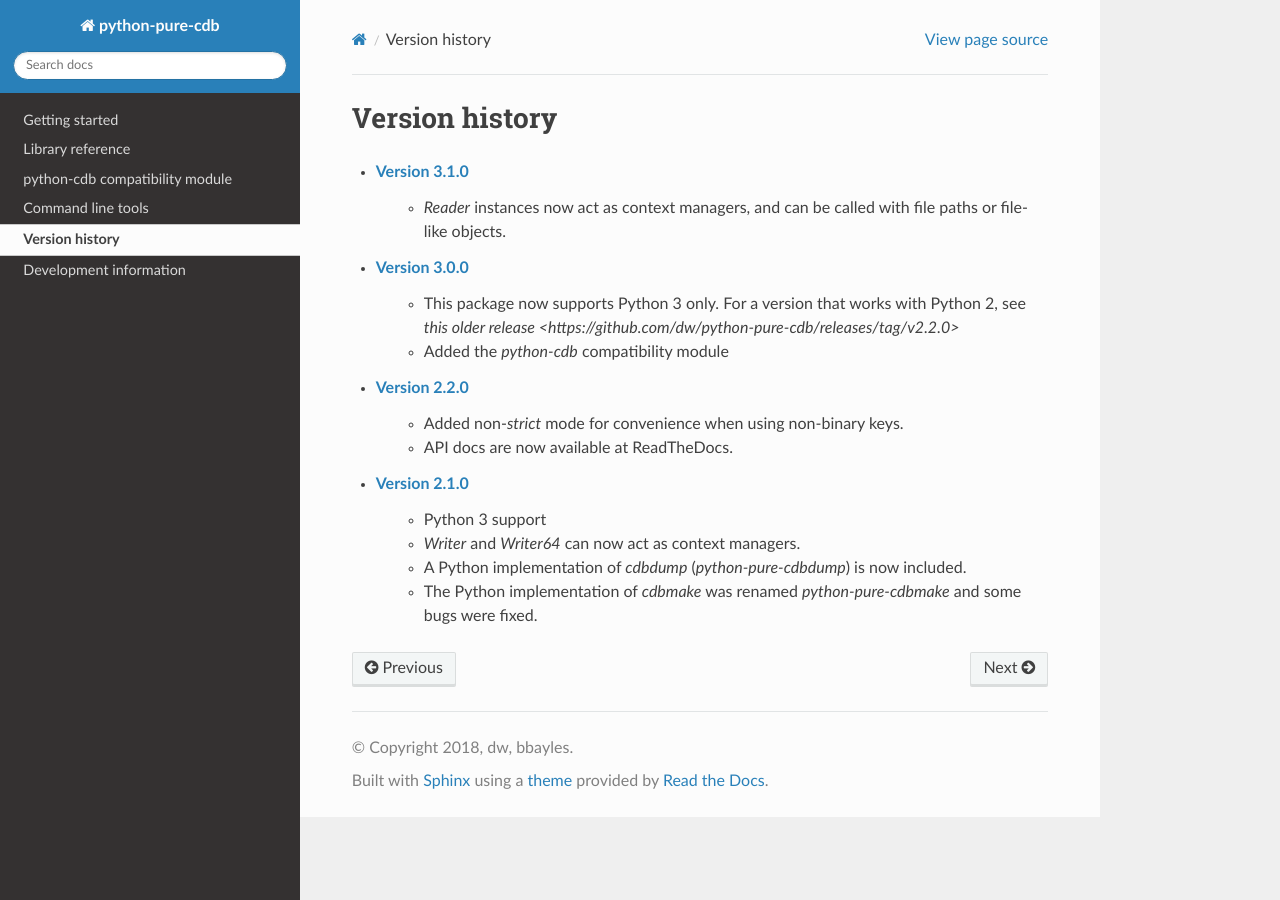
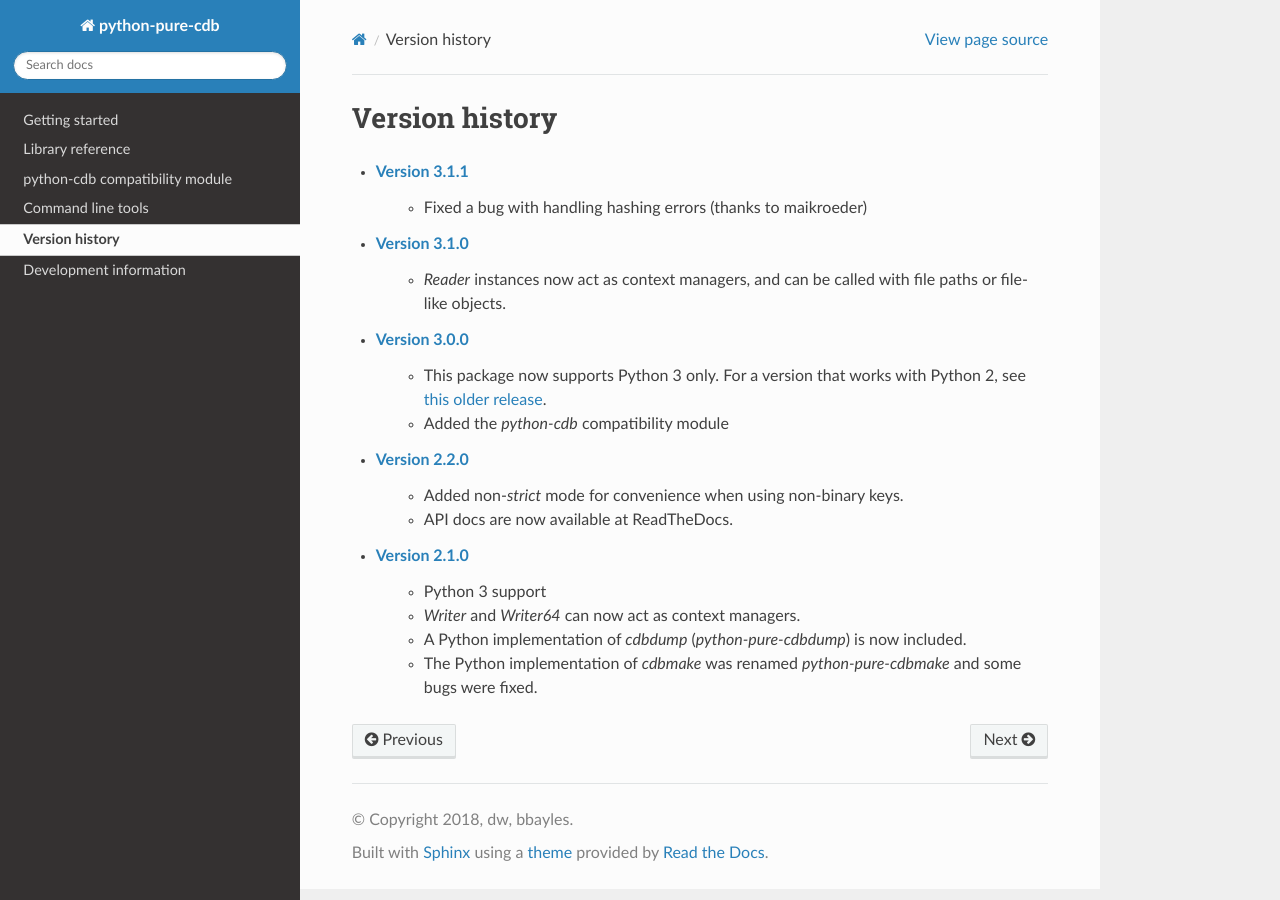
Before and after one commit to bbayles/python-pure-cdb, a Sphinx documentation site: the page built from docs/versions.rst, in a window 1280 px wide. Built offline with Sphinx 7.4.7 and the Read the Docs theme 2.0.0, drawn with Linux system fonts in a browser that asks for light colours.

```diff
--- a/docs/versions.rst
+++ b/docs/versions.rst
@@ -1,10 +1,12 @@
 Version history
 ===============
 
+* `Version 3.1.1 <https://github.com/dw/python-pure-cdb/releases/tag/v3.1.1>`_
+    * Fixed a bug with handling hashing errors (thanks to maikroeder)
 * `Version 3.1.0 <https://github.com/dw/python-pure-cdb/releases/tag/v3.1.0>`_
     * `Reader` instances now act as context managers, and can be called with file paths or file-like objects.
 * `Version 3.0.0 <https://github.com/dw/python-pure-cdb/releases/tag/v3.0.0>`_
-    * This package now supports Python 3 only. For a version that works with Python 2, see `this older release <https://github.com/dw/python-pure-cdb/releases/tag/v2.2.0>`
+    * This package now supports Python 3 only. For a version that works with Python 2, see `this older release <https://github.com/dw/python-pure-cdb/releases/tag/v2.2.0>`_.
     * Added the `python-cdb` compatibility module
 * `Version 2.2.0 <https://github.com/dw/python-pure-cdb/releases/tag/v2.2.0>`_
     * Added non-`strict` mode for convenience when using non-binary keys.
--- a/setup.py
+++ b/setup.py
@@ -24,7 +24,7 @@ setup(
     keywords='cdb file format appengine database db',
     license='MIT',
     name='pure-cdb',
-    version='3.1.0',
+    version='3.1.1',
     packages=find_packages(include=['cdblib']),
     ext_modules=ext_modules,
     install_requires=[],
```
